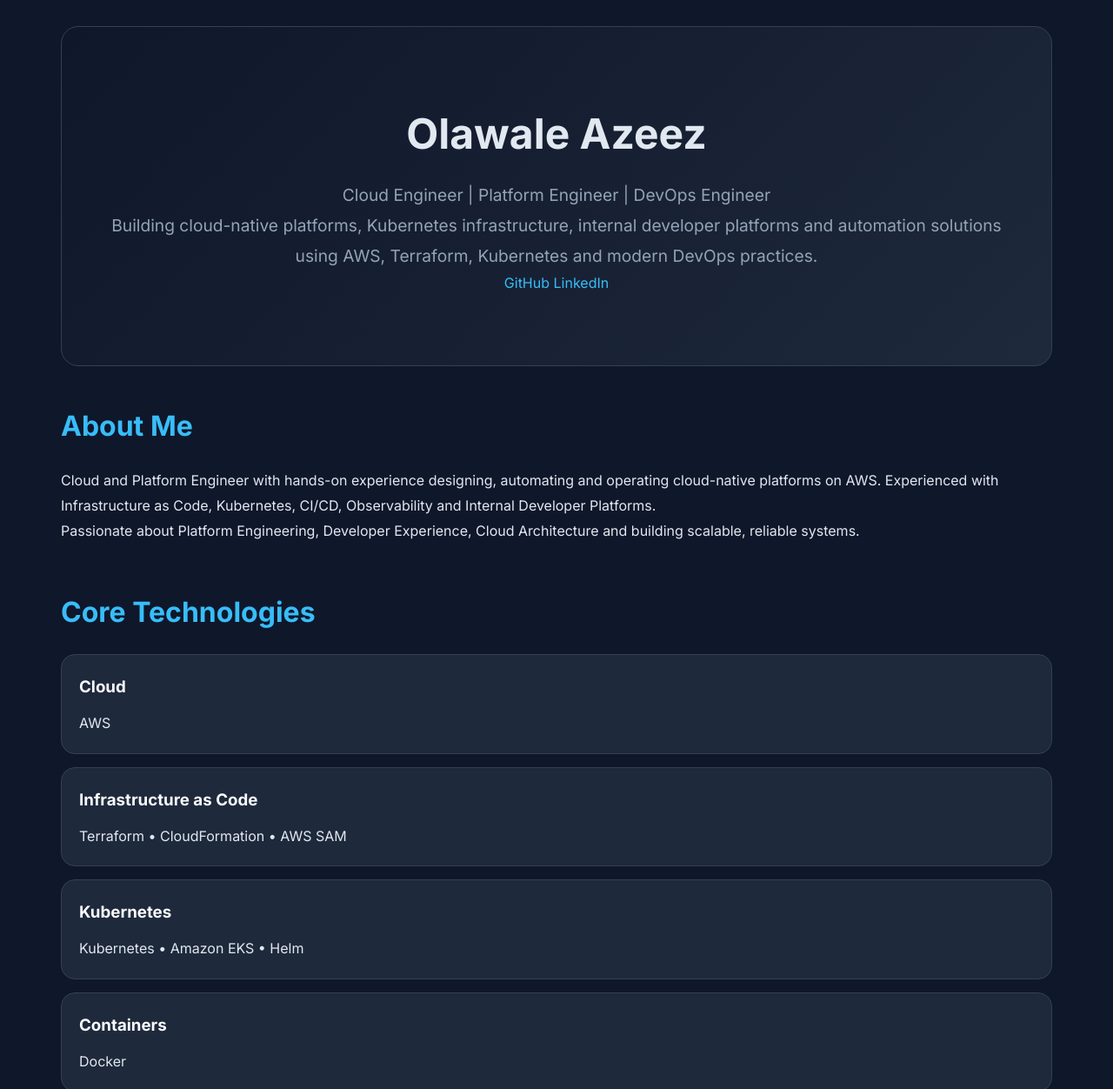
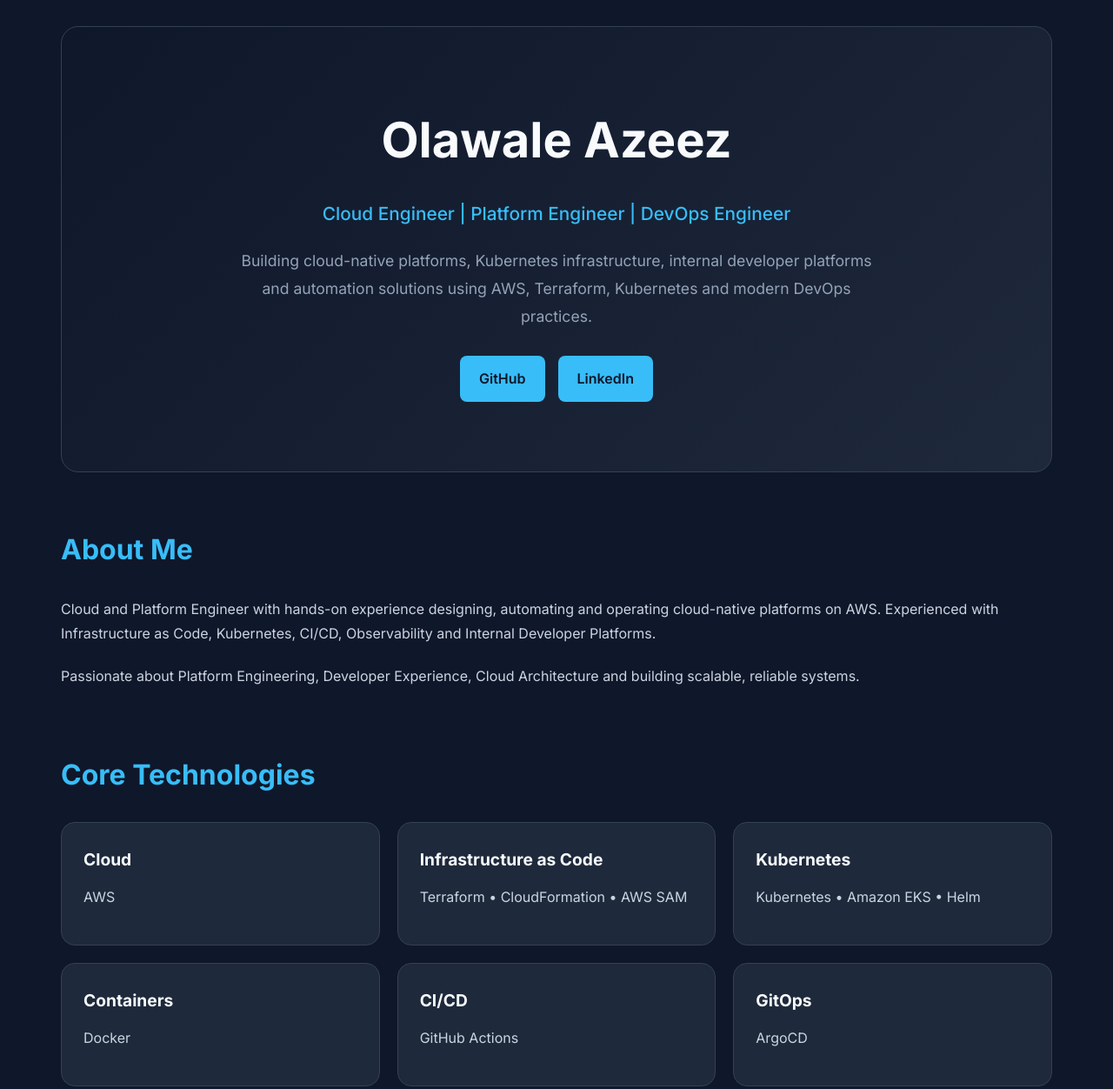
Before and after one commit to AZ1600/AZ1600.github.io, a plain HTML site: page index.html in a window 1280 px wide. Shown: the top 1252 px of the page at 87% size. Drawn offline with Linux system fonts and the light colour scheme.

Commit message:
Update style.css

```diff
--- a/style.css
+++ b/style.css
@@ -16,75 +16,166 @@
     line-height: 1.8;
 }
 
-header {
+/* Hero Section */
+
+.hero {
     text-align: center;
     padding: 80px 30px;
-margin-bottom: 40px;
+    margin-bottom: 60px;
     border-radius: 20px;
     background: linear-gradient(135deg, #0f172a, #1e293b);
     border: 1px solid #334155;
 }
 
-header h1 {
-font-size: 3rem;
+.hero h1 {
+    font-size: 3.5rem;
     font-weight: 700;
-margin-bottom: 10px;
+    margin-bottom: 15px;
+    color: #f8fafc;
 }
 
-header p {
-font-size: 1.2rem;
-color: #94a3b8;
+.subtitle {
+    font-size: 1.3rem;
+    color: #38bdf8;
+    margin-bottom: 20px;
+    font-weight: 500;
 }
 
+.hero-description {
+    max-width: 750px;
+    margin: 0 auto 30px;
+    color: #94a3b8;
+    font-size: 1.1rem;
+}
+
+/* Links */
+
+.links {
+    display: flex;
+    justify-content: center;
+    gap: 15px;
+    flex-wrap: wrap;
+}
+
+.links a {
+    background-color: #38bdf8;
+    color: #0f172a;
+    text-decoration: none;
+    padding: 12px 22px;
+    border-radius: 8px;
+    font-weight: 600;
+    transition: all 0.3s ease;
+}
+
+.links a:hover {
+    background-color: #7dd3fc;
+    transform: translateY(-2px);
+}
+
+/* Sections */
+
 section {
-margin-bottom: 50px;
+    margin-bottom: 70px;
 }
 
 h2 {
     color: #38bdf8;
-margin-bottom: 20px;
+    margin-bottom: 25px;
     font-size: 2rem;
 }
+
+section p {
+    margin-bottom: 20px;
+    color: #cbd5e1;
+}
+
+/* Grid Layouts */
+
+.skills-grid,
+.projects-grid {
+    display: grid;
+    grid-template-columns: repeat(auto-fit, minmax(280px, 1fr));
+    gap: 20px;
+}
+
+/* Cards */
 
 .card {
     background-color: #1e293b;
     border: 1px solid #334155;
     border-radius: 16px;
-padding: 20px;
-margin-bottom: 15px;
-transition: transform 0.3s ease;
+    padding: 25px;
+    transition: all 0.3s ease;
 }
 
 .card:hover {
-transform: translateY(-4px);
+    transform: translateY(-6px);
+    border-color: #38bdf8;
+    box-shadow: 0 8px 25px rgba(56, 189, 248, 0.15);
 }
 
 .card h3 {
     color: #f8fafc;
-margin-bottom: 10px;
+    margin-bottom: 12px;
+    font-size: 1.2rem;
 }
 
-a {
+.card p {
+    color: #cbd5e1;
+    margin-bottom: 15px;
+}
+
+.card a {
     color: #38bdf8;
     text-decoration: none;
+    font-weight: 600;
 }
 
-a:hover {
+.card a:hover {
     color: #7dd3fc;
 }
 
-ul {
-padding-left: 20px;
-}
-
-li {
-margin-bottom: 10px;
-}
+/* Footer */
 
 footer {
     text-align: center;
-padding: 30px;
-margin-top: 50px;
+    padding: 40px 20px;
+    margin-top: 60px;
+    border-top: 1px solid #334155;
     color: #94a3b8;
-border-top: 1px solid #334155;
 }
+
+/* Mobile */
+
+@media (max-width: 768px) {
+
+    body {
+        padding: 20px;
+    }
+
+    .hero {
+        padding: 60px 20px;
+    }
+
+    .hero h1 {
+        font-size: 2.4rem;
+    }
+
+    .subtitle {
+        font-size: 1.1rem;
+    }
+
+    h2 {
+        font-size: 1.8rem;
+    }
+
+    .links {
+        flex-direction: column;
+        align-items: center;
+    }
+
+    .links a {
+        width: 220px;
+        text-align: center;
+    }
+}
```
Lines whose indentation alone changed are shown as unchanged.
